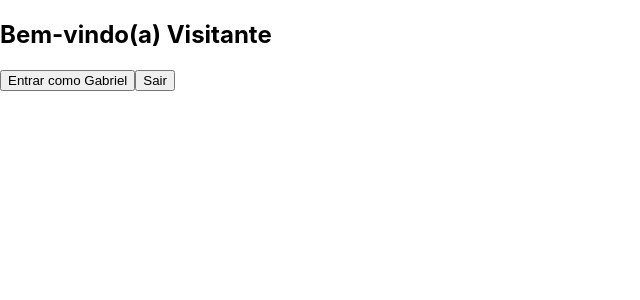
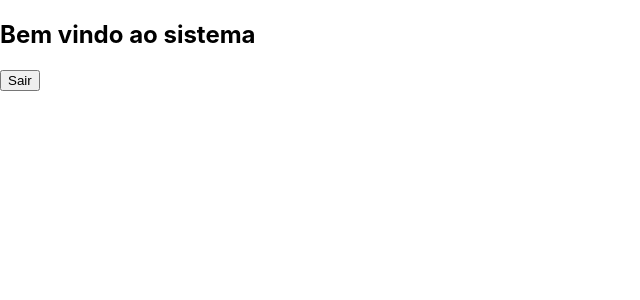
Before and after one commit to GabrielFelix23/CursoReactJs, a React (Create React App) app in the folder meusite/: page / in a window 1280 px wide. Shown: the top 300 px of the page, without its empty margins (0-640 px from the left). Built offline with nearby package versions, Linux system fonts and the light colour scheme.

Commit message:
Renderização condicional

```diff
--- a/meusite/src/component/Membros/index.js
+++ b/meusite/src/component/Membros/index.js
@@ -2,23 +2,35 @@
 
 class Membros extends React.Component{
     state = {
-        nome: this.props.nome
+        status: true
+    }
+
+    sair = this.sair.bind(this)
+
+    sair(){
+        this.setState({status: false})
     }
 
     entrar = this.entrar.bind(this)
 
-    entrar(nome){
-        this.setState({
-            nome: nome
-        })
+    entrar(){
+        this.setState({status: true})
     }
 
     render(){
         return(
             <div>
-                <h2>Bem-vindo(a) {this.state.nome}</h2>
-                <button onClick={() => this.entrar("Gabriel")}>Entrar como Gabriel</button>
-                <button onClick={() => this.setState({nome: ""})}>Sair</button>
+              {this.state.status ?
+                <div>
+                    <h2>Bem vindo ao sistema</h2>
+                    <button onClick={this.sair}>Sair</button>
+                </div>
+                :
+                <div>
+                    <h2>Olá visitante, faça o seu login</h2>
+                    <button onClick={this.entrar}>Entrar no sistema</button>
+                </div>
+              }
             </div>
         )
     }
```
